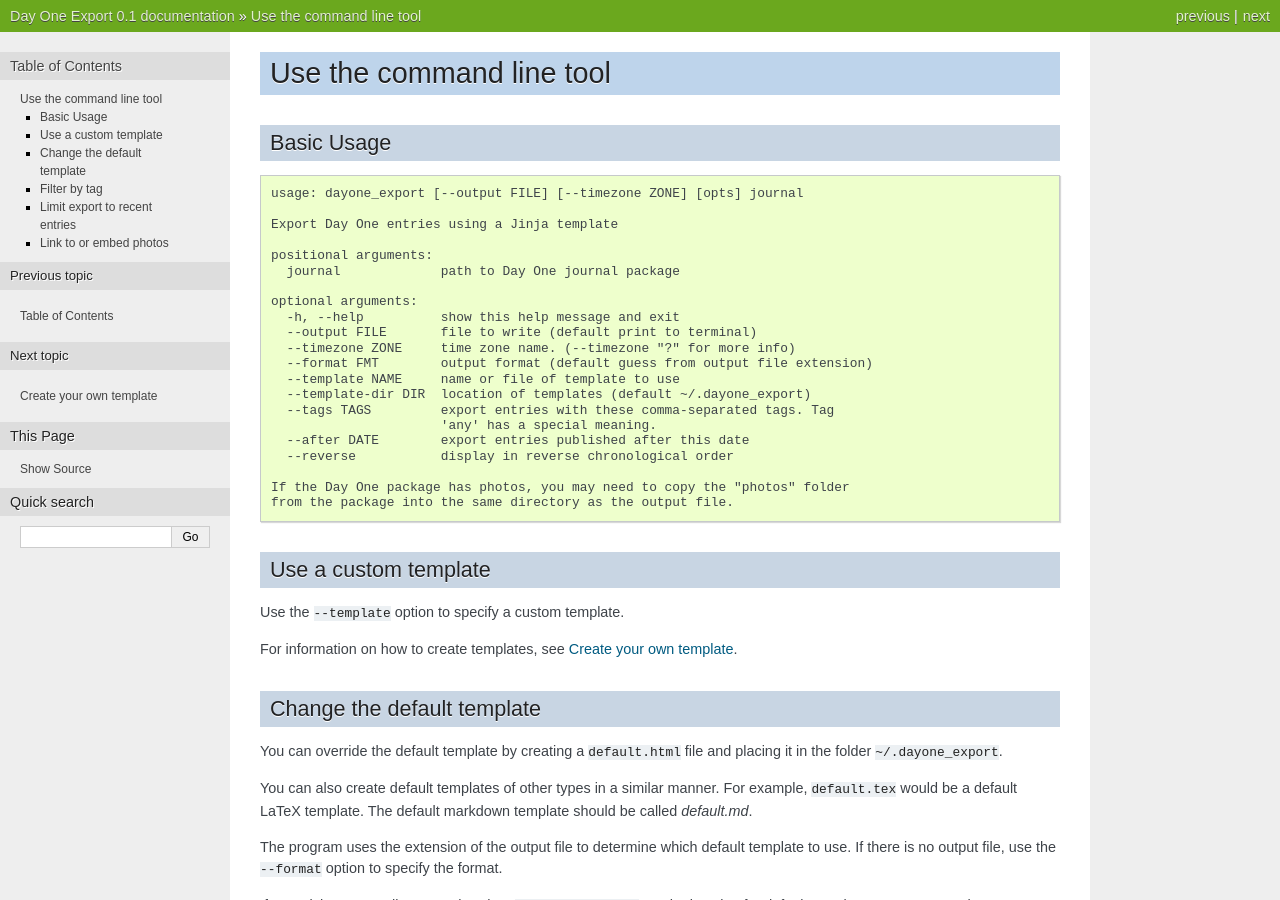
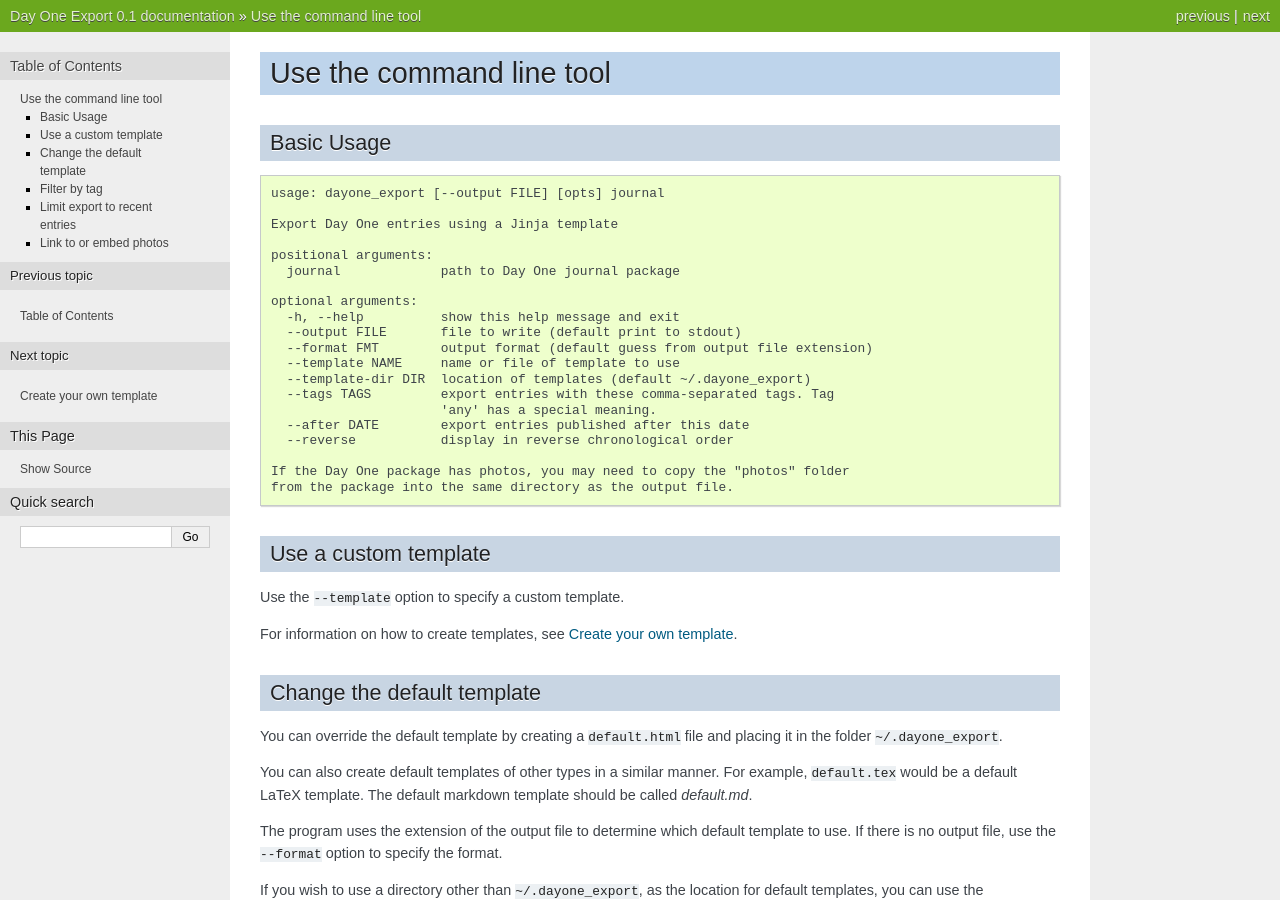
Before and after one commit to nathangrigg/dayone_export, a Sphinx documentation site: the page built from docs/cli.rst, in a window 1280 px wide and 900 px high. Built offline with Sphinx 7.4.7, drawn with Linux system fonts in a browser that asks for light colours.

Commit message:
Remove reference to timezone option

```diff
--- a/docs/cli.rst
+++ b/docs/cli.rst
@@ -9,7 +9,7 @@
 
 ::
 
-    usage: dayone_export [--output FILE] [--timezone ZONE] [opts] journal
+    usage: dayone_export [--output FILE] [opts] journal
 
     Export Day One entries using a Jinja template
 
@@ -18,8 +18,7 @@
 
     optional arguments:
       -h, --help          show this help message and exit
-      --output FILE       file to write (default print to terminal)
-      --timezone ZONE     time zone name. (--timezone "?" for more info)
+      --output FILE       file to write (default print to stdout)
       --format FMT        output format (default guess from output file extension)
       --template NAME     name or file of template to use
       --template-dir DIR  location of templates (default ~/.dayone_export)
```
